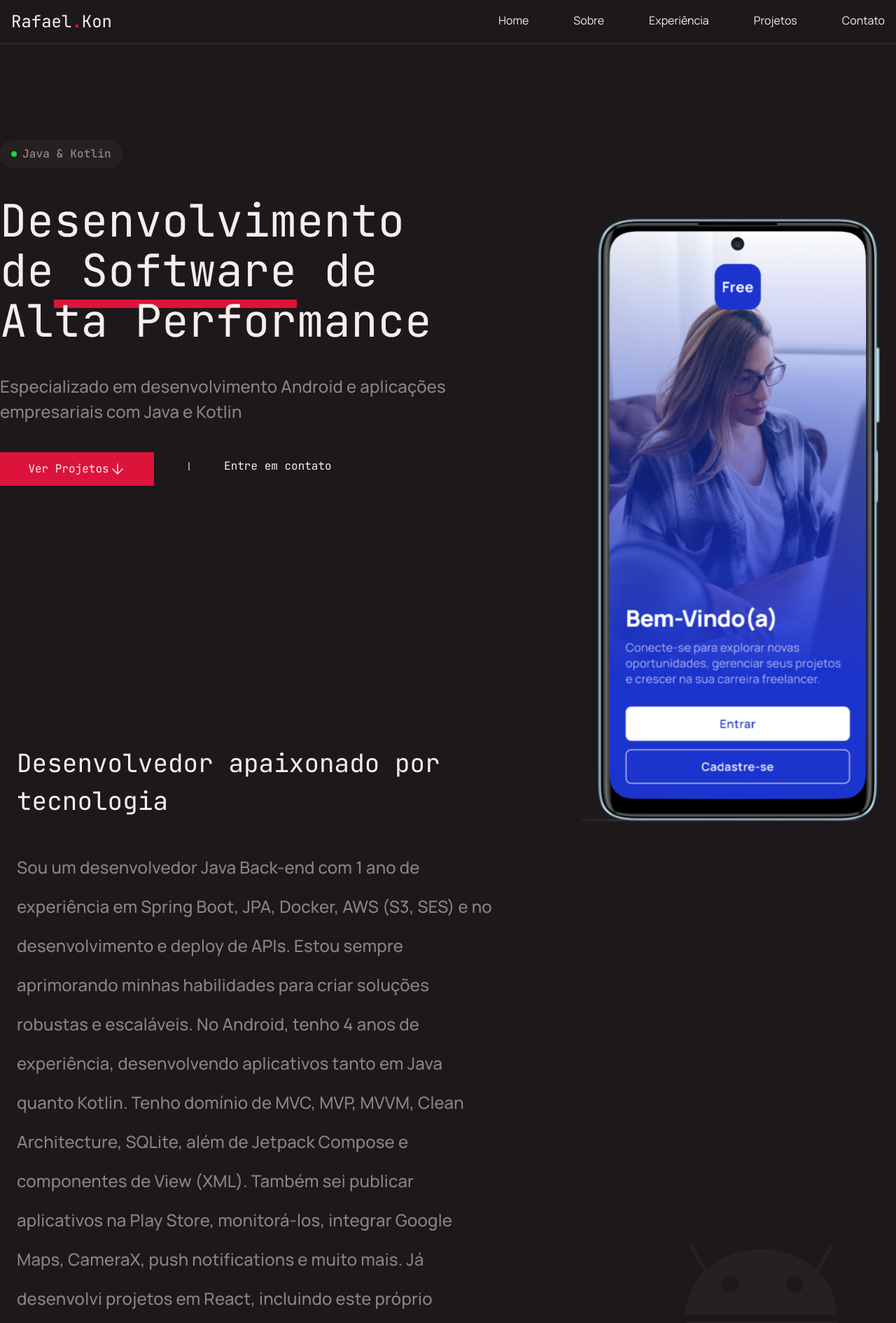
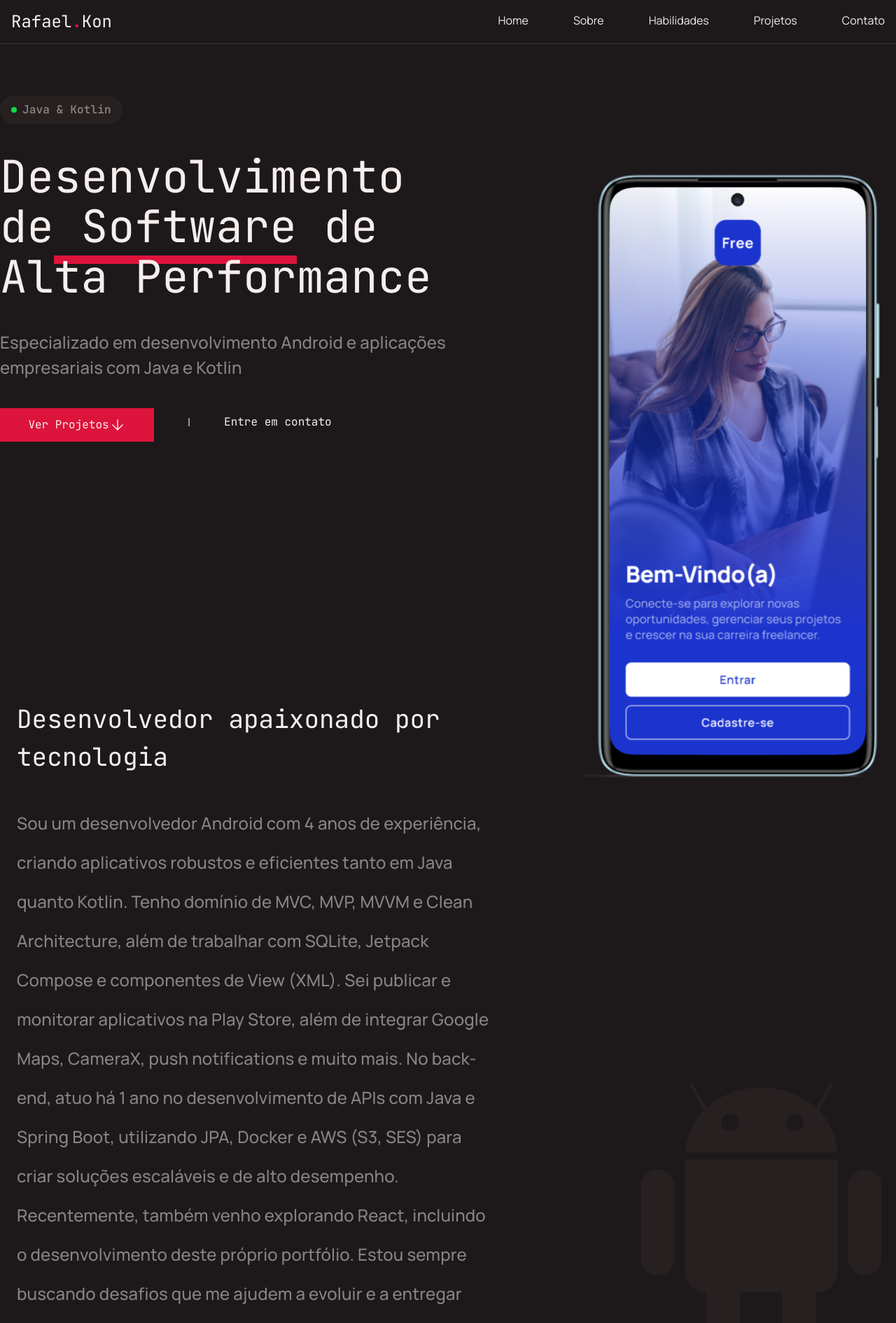
Before and after one commit to rafaelKontein23/portifolio-rafa, a React (Vite) app: page / in a window 1280 px wide. Shown: the top 1890 px of the page at 70% size. Built offline with nearby package versions, Linux system fonts and the light colour scheme.

Commit message:
ajuste de funções

```diff
--- a/package.json
+++ b/package.json
@@ -11,6 +11,7 @@
   },
   "dependencies": {
     "@tailwindcss/vite": "^4.0.6",
+    "framer-motion": "^12.5.0",
     "lucide-react": "^0.483.0",
     "react": "^19.0.0",
     "react-bootstrap": "^2.10.9",
--- a/src/components/inicial/InicialHome.tsx
+++ b/src/components/inicial/InicialHome.tsx
@@ -13,6 +13,8 @@ import docker from "/docker.svg"
 import spring from "/spring.svg"
 import android_skill from "/android_skiill.svg"
 import sqlite from "/sqlite.svg"
+import Typewriter from "typewriter-effect";
+
 enum projetosEnum {
     TODOS = "todos",
     BACKEND = "backend",
@@ -28,6 +30,8 @@ interface Projeto {
     link: string;
     tipo: projetosEnum;
 }
+
+
 
 const listaProjetos: Projeto[] = [
     {
@@ -71,8 +75,8 @@ function InicialHome() {
     const [selecionado, setSelecionado] = useState<projetosEnum>(projetosEnum.TODOS);
     return (
         <>
-            <div className='relative flex flex-col justify-between items-center min-h-svh container mx-auto px-4 lg:px-0 lg:flex-row'>
-                <div className='w-full lg:w-1/2 mt-11 lg:mt-0'>
+            <div id="home" className='relative flex flex-col justify-between items-center min-h-svh container mx-auto px-4 lg:px-0 lg:flex-row scroll-animate'>
+                <div className='w-full lg:w-1/2 mt-32 lg:mt-0'>
                     <div className='flex h-10 items-center justify-start bg-[#272020] px-4 py-2 w-[175px] rounded-[100px] '>
                         <div className='rounded-[100px] bg-[#14DC49] h-[8px] w-[8px] mr-2'></div>
                         <span className='text-[16px] opacity-50 font-[500] tracking-[0.15px] font-jetbrains'>Java & Kotlin</span>
@@ -90,13 +94,16 @@ function InicialHome() {
                     </div>
                     <div className='flex flex-wrap justify-start'>
 
-                        <button className='cursor-pointer flex bg-[#DC143C] w-full lg:w-[220px] h-[48px] p-2 mt-[40px] w-1/2  justify-center place-items-center'>
+                        <a href='#projetos'  className='cursor-pointer flex bg-[#DC143C] w-full lg:w-[220px] h-[48px] p-2 mt-[40px] w-1/2  justify-center place-items-center'>
                             <span className='font-jetbrains '>Ver Projetos</span>
                             <img src={seta_baixo} />
-                        </button>
+                        </a>
                         <h1 className='text-8x1 place-content-center ml-12'>|</h1>
 
-                        <span className='cursor-pointer  place-content-center p-12 font-jetbrains'>Entre em contato</span>
+
+                        <a href="https://w.app/rafaelkon"
+                            target="_blank"
+                            rel="noopener noreferrer" className='cursor-pointer  place-content-center p-12 font-jetbrains'>Entre em contato</a>
 
                     </div>
 
@@ -109,18 +116,16 @@ function InicialHome() {
                 </div>
             </div>
 
-            <section className='container relative mx-auto flex flex-col lg:flex-row items-center justify-center lg:gap-40 sm:text-center lg:text-left px-6'>
+            <section id="sobre" className=' container relative mx-auto flex flex-col lg:flex-row items-center justify-center lg:gap-40 sm:text-center lg:text-left px-6'>
                 <div className='lg:flex-1'>
                     <h1 className='font-jetbrains mt-[100px] lg:mt-[200px] text-[36px] lg:-[48px] '>Desenvolvedor apaixonado por tecnologia</h1>
 
                     <p className='text-[16px] lg:text-[24px] opacity-50 max-w-5x1 font-[500] tracking-[0.15px] text-left mt-[40px] lg:text-sm/14 text-sm/8'>
-                        Sou um desenvolvedor Java Back-end com 1 ano de experiência em Spring Boot, JPA, Docker, AWS (S3, SES) e no desenvolvimento e deploy de APIs. Estou sempre aprimorando minhas habilidades para criar soluções robustas e escaláveis.
+                    Sou um desenvolvedor Android com 4 anos de experiência, criando aplicativos robustos e eficientes tanto em Java quanto Kotlin. Tenho domínio de MVC, MVP, MVVM e Clean Architecture, além de trabalhar com SQLite, Jetpack Compose e componentes de View (XML). Sei publicar e monitorar aplicativos na Play Store, além de integrar Google Maps, CameraX, push notifications e muito mais.
 
-                        No Android, tenho 4 anos de experiência, desenvolvendo aplicativos tanto em Java quanto Kotlin. Tenho domínio de MVC, MVP, MVVM, Clean Architecture, SQLite, além de Jetpack Compose e componentes de View (XML). Também sei publicar aplicativos na Play Store, monitorá-los, integrar Google Maps, CameraX, push notifications e muito mais.
+No back-end, atuo há 1 ano no desenvolvimento de APIs com Java e Spring Boot, utilizando JPA, Docker e AWS (S3, SES) para criar soluções escaláveis e de alto desempenho. Recentemente, também venho explorando React, incluindo o desenvolvimento deste próprio portfólio.
 
-                        Já desenvolvi projetos em React, incluindo este próprio portfólio. Embora não seja minha especialidade, consigo construir aplicações funcionais e bem estruturadas quando necessário.
-
-                        Estou sempre em busca de novos desafios e oportunidades para aprimorar minhas habilidades e entregar soluções de alta qualidade! 🚀                    </p>
+Estou sempre buscando desafios que me ajudem a evoluir e a entregar soluções inovadoras e de qualidade!  🚀                    </p>
                 </div>
 
                 <div className="hidden lg:block w-[385px]">
@@ -129,7 +134,7 @@ function InicialHome() {
 
             </section>
 
-            <section className='container relative mx-auto flex flex-col lg:flex-row items-center justify-center lg:gap-40 sm:text-center lg:text-left px-6 '>
+            <section id="habilidades" className='container relative mx-auto flex flex-col lg:flex-row items-center justify-center lg:gap-40 sm:text-center lg:text-left px-6 '>
                 <div className='lg:flex-1'>
                     <h1 className='font-jetbrains mt-[100px] lg:mt-[200px] text-[36px] lg:-[48px] '>Habilidades</h1>
 
@@ -153,7 +158,7 @@ function InicialHome() {
 
             </section>
 
-            <section className='container mx-auto '>
+            <section id="projetos" className='container mx-auto '>
                 <h1 className='font-jetbrains mt-[100px] lg:mt-[200px] text-4xl lg:text-[48px] px-6 lg:px-0'>Projetos desenvolvidos</h1>
 
                 <div className='mt-3 flex flex-col lg:flex-row gap-[32px] px-6 lg:px-0 mt-6'>
@@ -236,7 +241,7 @@ function InicialHome() {
 
             </section>
 
-            <section className='flex flex-col container mx-auto  px-6 mb-24'>
+            <section id="contato" className='flex flex-col container mx-auto  px-6 mb-24'>
                 <h1 className='font-jetbrains mt-[100px]  text-[36px] lg:-[48px]'>Fale Comigo</h1>
 
                 <input type="text" className='h-16 w-full bg-[#4035343D] mx-auto mt-8 ps-3' placeholder='Nome'>
--- a/src/components/menu/menuCima.tsx
+++ b/src/components/menu/menuCima.tsx
@@ -1,6 +1,7 @@
 import 'react'
 import { useState } from 'react';
 import { Menu, X } from "lucide-react";
+import Typewriter from "typewriter-effect";
 
 
 function MenuCima() {
@@ -8,37 +9,41 @@ function MenuCima() {
   const menu = [
     {
       nome: 'Home',
-      link: '#'
+      link: '#home'
     },
     {
       nome: 'Sobre',
-      link: '#'
+      link: '#sobre'
     },
     {
-      nome: 'Experiência',
-      link: '#'
+      nome: 'Habilidades',
+      link: '#habilidades'
     },
     {
       nome: 'Projetos',
-      link: '#'
+      link: '#projetos'
     },
     {
       nome: 'Contato',
-      link: '#'
+      link: '#contato'
     },
   ]
 
   return (
-    <nav className="bg-[#1D181A] w-full top-0 left-0 z-[1000] border-b border-solid border-b-[#403534]">
-    <div className="flex items-center justify-between h-[62px] container mx-auto px-4">
+
+    <nav className="bg-[#1D181A] w-full top-0 left-0 z-[1000] border-b border-solid border-b-[#403534] fixed">
+    <div className="flex items-center justify-between h-[62px] container mx-auto px-4 ">
       {/* Logo */}
       <div className="logo">
-        <span className="font-jetbrains text-[24px]">
+
+
+        <span className="font-jetbrains text-[24px] ">
+
           Rafael<strong className="text-[#DC143C] font-jetbrains">.</strong>Kon
         </span>
       </div>
 
-      <div className="hidden lg:flex">
+      <div className="hidden lg:flex ">
         <ul className="flex items-end gap-16">
           {menu.map((m, i) => (
             <li key={i}>
--- a/src/index.css
+++ b/src/index.css
@@ -12,3 +12,58 @@
     color: #F5EEED;
   }
 }
+
+@keyframes fadeInUp {
+  0% {
+    opacity: 0;
+    transform: translateY(20px);
+  }
+  100% {
+    opacity: 1;
+    transform: translateY(0);
+  }
+}
+
+.scroll-animate {
+  opacity: 0;
+  animation: fadeInUp 2s ease-out forwards;
+}
+
+.scroll-animate.visible {
+  opacity: 1;
+}
+
+
+@keyframes slideInLeft {
+  0% {
+    transform: translateX(-100%);
+    opacity: 0;
+  }
+  100% {
+    transform: translateX(0);
+    opacity: 1;
+  }
+}
+
+/* Slide-In da Direita */
+@keyframes slideInRight {
+  0% {
+    transform: translateX(100%);
+    opacity: 0;
+  }
+  100% {
+    transform: translateX(0);
+    opacity: 1;
+  }
+}
+
+.scroll-animate.slide-left {
+  opacity: 0;
+  animation: slideInLeft 1s ease-out forwards;
+}
+
+/* Classe para Slide-In da Direita */
+.scroll-animate.slide-right {
+  opacity: 0;
+  animation: slideInRight 1s ease-out forwards;
+}
```
Also changed, not shown: 1 other file (tests, documents, lock files or other folders).
